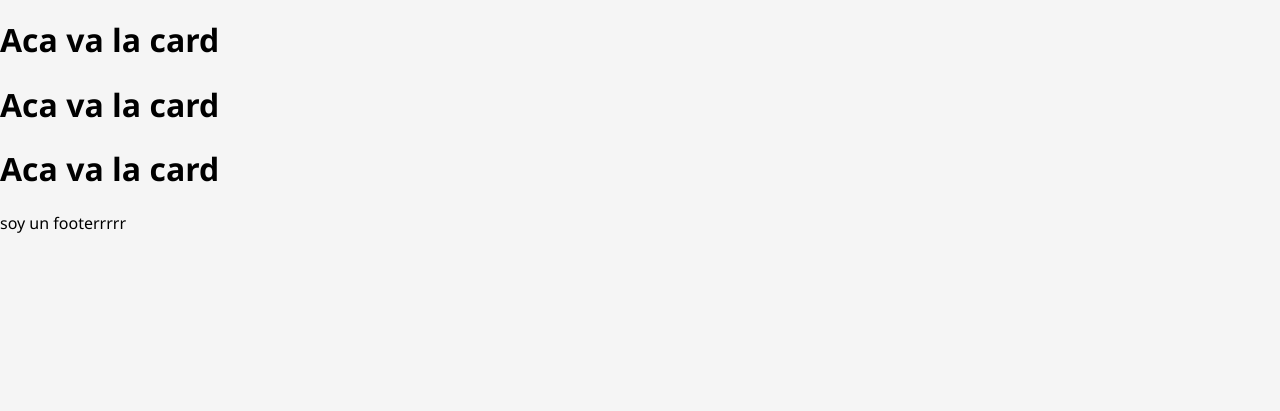
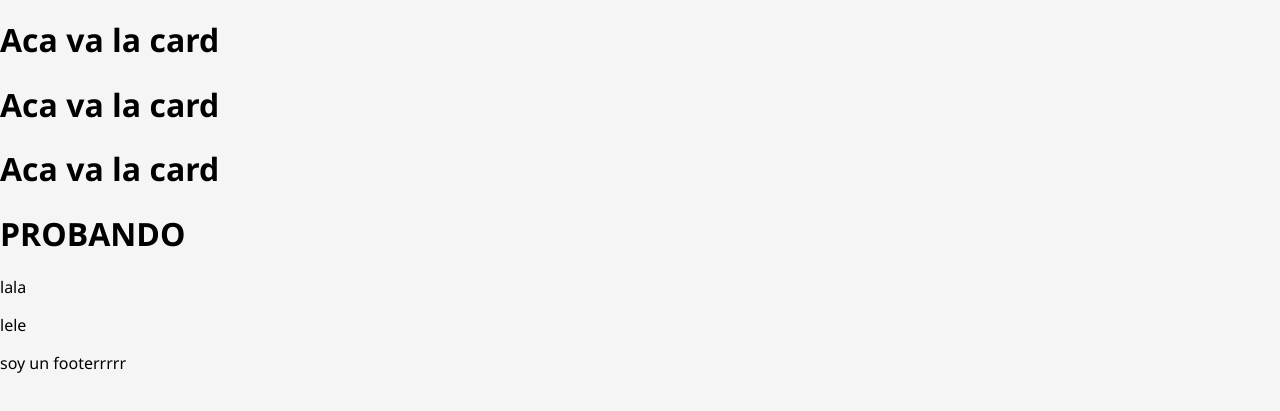
Before and after one commit to fllorgarcia/ITBANKkk, a plain HTML site: page index.html in a window 1280 px wide. Shown: the part 159-570 px from the top of the page. Drawn offline with Linux system fonts and the light colour scheme.

Commit message:
agregando cosas al html

```diff
--- a/index.html
+++ b/index.html
@@ -34,7 +34,7 @@
 
     <nav class="navegador">
         <ul>
-           <li><a href="">  <b>¿Primera vez en la pagina?</b></a></li>
+            <li><a href=""> <b>¿Primera vez en la pagina?</b></a></li>
             <li><a href=""> Prestamos</a></li>
             <li><a href=""> Cuenta Sueldo</a></li>
             <li><a href=""> Tarjetas</a></li>
@@ -57,6 +57,13 @@
             <h1>Aca va la card</h1>
         </div>
         </section>
+        <div>
+            <h1>
+                PROBANDO
+            </h1>
+            <p>lala</p>
+            <p>lele</p>
+        </div>
     </main>
 
     <footer> soy un footerrrrr </footer>
```
Lines whose indentation alone changed are shown as unchanged.
